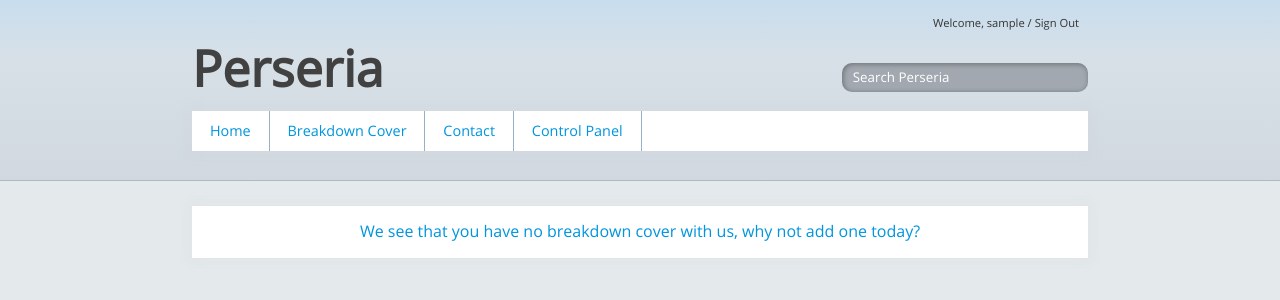
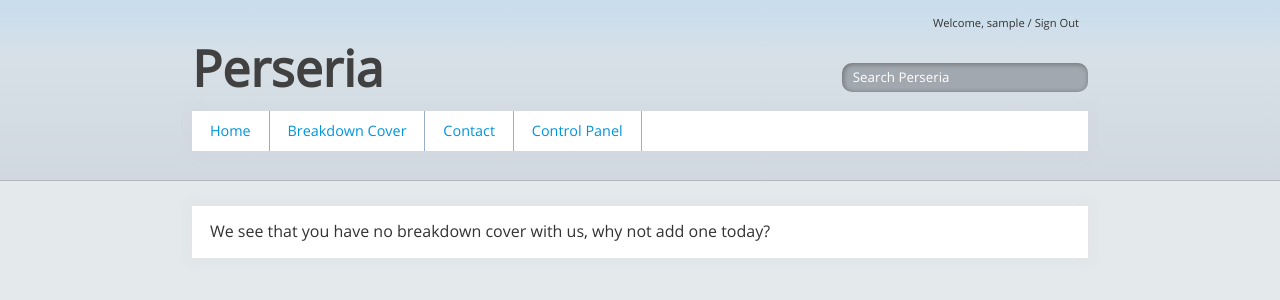
Before and after one commit to awak3e/perseria_django, a Django app: page /cover/ in a window 1280 px wide. Shown: the top 300 px of the page. Run offline with Django 3.2, Linux system fonts and the light colour scheme; the visitor is signed in with stand-in values (Sample User, id 1); data that the repository does not hold is empty.

Commit message:
css change

```diff
--- a/perseria_django/perseria_django/static/main.css
+++ b/perseria_django/perseria_django/static/main.css
@@ -473,21 +473,20 @@ input[placeholder], [placeholder], *[placeholder]
 
 #covercontent
 {
+	background-color: white;
 	margin-top: 25px;
 	width: 100%;
 	height: auto;
-	text-align: center;
-}
-
-#covercontent p
-{
-	color: #0095dd;
-	background-color: white;
-	padding: 2%;
-	font-family: 'OpenSans', sans-serif;
-	font-size: 1em;
 	margin-bottom: 20px;
 
 	-webkit-box-shadow:  0px 0px 10px 5px rgba(192, 192, 192, 0.1);
     box-shadow:  0px 0px 10px 5px rgba(192, 192, 192, 0.1);
 }
+
+#covercontent p
+{
+	color: #333333;
+	padding: 2%;
+	font-family: 'OpenSans', sans-serif;
+	font-size: 1em;
+}
```
